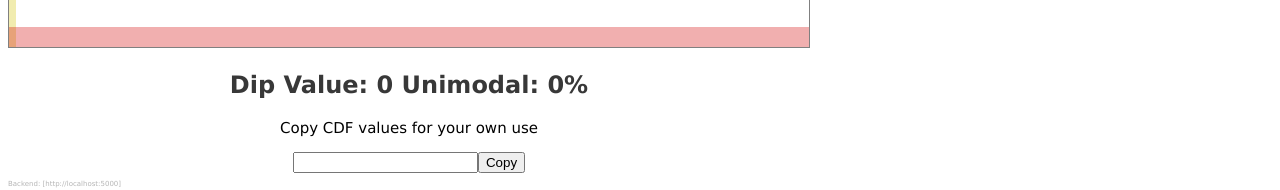
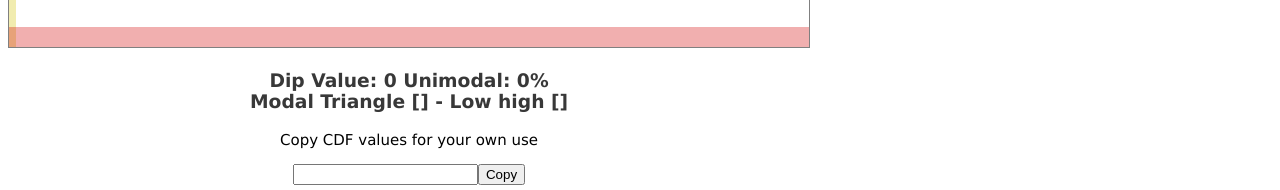
Before and after one commit to lor-enz/diptest-interactive, a Vue app in the folder frontend/: page / in a window 1280 px wide. Shown: the part 743-933 px from the top of the page. Built offline with nearby package versions, Linux system fonts and the light colour scheme.

Commit message:
👽️ Update API call

```diff
--- a/frontend/src/App.vue
+++ b/frontend/src/App.vue
@@ -20,7 +20,8 @@ export default {
   // and will be exposed on `this`.
   data() {
     return {
-      backurl: "the api url. Filled after mounting with VUE_APP_API_URL environment variable",
+      backurl:
+        "the api url. Filled after mounting with VUE_APP_API_URL environment variable",
       canvas: null,
       canvasLineInterval: 17,
       axis: {
@@ -42,7 +43,7 @@ export default {
       },
       chartSize: {
         width: 530,
-        height: 380
+        height: 380,
       },
 
       points: [], // pixelcoordinates of drawn line start/endpoints
@@ -69,6 +70,8 @@ export default {
       dip_left: 0,
       dip_right: 0,
       score: 0,
+      low_high: "[]",
+      modal_triangle: "[]",
     };
   },
 
@@ -175,15 +178,20 @@ export default {
       this.$refs.myinput.focus();
       document.execCommand("copy");
     },
-
     async requestDipValue() {
+      if (this.copyPasteData.length < 6) {
+        this.wrong();
+        return;
+      }
       const requestOptions = {
         method: "CALC",
         headers: { "Content-Type": "application/json" },
         body: JSON.stringify(this.copyPasteData),
       };
-      var req_url = `${this.backurl}/findsplit`
-      console.log(`fetching from: ${req_url} with method: ${requestOptions["method"]} `)
+      var req_url = `${this.backurl}/dipsplit`;
+      console.log(
+        `fetching from: ${req_url} with method: ${requestOptions["method"]} `
+      );
       fetch(req_url, requestOptions)
         .then((response) => {
           console.log("resolved", response);
@@ -191,19 +199,32 @@ export default {
         })
         .then((data) => {
           console.log(data);
-          this.dipResponse = Number(data["dip_everything"]).toFixed(3);
+          this.dipResponse = Number(data["dip"]).toFixed(3);
           this.howUnimodalInPercent = this.howUnimodalInPercent = Math.round(
             (1 - this.dipResponse * 4) * 100
           );
+          this.modal_triangle = data["modal_triangle"];
+          this.low_high = data["low_high"];
           this.split_index = data["split_index"];
           this.dip_left = Number(data["dip_left"]).toFixed(2);
           this.dip_right = Number(data["dip_right"]).toFixed(2);
+
           this.score = Number(data["score"]).toFixed(2);
           this.createChartData(); // Yes calling it a second time after drawing. On purpose.
         })
         .catch((err) => {
           console.error("error retrieving data", err);
         });
+    },
+    wrong() {
+          this.dipResponse = "err";
+          this.howUnimodalInPercent = "err";
+          this.modal_triangle = "err";
+          this.low_high = "err";
+          this.split_index = "err";
+          this.dip_left = "err";
+          this.dip_right = "err";
+          this.score = "err";
     },
   },
 
@@ -214,12 +235,14 @@ export default {
     this.canv = document.getElementById("myCanvas");
     this.canvas = this.canv.getContext("2d");
     this.clear();
-    console.log("----------------------------------MOUNTED-------------------------------------------")
-    this.backurl = (process.env.VUE_APP_API_URL).trim()
-    if (!this.backurl.startsWith('http')) {
-        this.backurl = `http://${this.backurl}`
+    console.log(
+      "----------------------------------MOUNTED-------------------------------------------"
+    );
+    this.backurl = process.env.VUE_APP_API_URL.trim();
+    if (!this.backurl.startsWith("http")) {
+      this.backurl = `http://${this.backurl}`;
     }
-    console.log(this.backurl)
+    console.log(this.backurl);
   },
 };
 </script>
@@ -229,14 +252,13 @@ export default {
     <h1>Diptest Tool</h1>
     <div class="row">
       <div class="column">
-
-
         <h2>How to</h2>
         <p>
-          Move your mouse cursor from the yellow start area on the leftof the canvas to the
-          right end of the canvas. <br />
+          Move your mouse cursor from the yellow start area on the leftof the
+          canvas to the right end of the canvas. <br />
           No need to click! <br />
-          Once the mourse cursor leaves the canvas the trail the mousecursor left, will be converted into data for the charts on the right.
+          Once the mourse cursor leaves the canvas the trail the mousecursor
+          left, will be converted into data for the charts on the right.
         </p>
         <h2>Canvas</h2>
         <canvas
@@ -249,10 +271,12 @@ export default {
         />
         <div class="row">
           <div class="column">
-            <h2>
-              Dip Value: {{ dipResponse }} Unimodal: {{ howUnimodalInPercent }}%
-            </h2>
-            <p id="centeredparagraph"> Copy CDF values for your own use</p>
+            <h3 class="centeredparagraph">
+              Dip Value: {{ dipResponse }} Unimodal: {{ howUnimodalInPercent }}% <br>
+              Modal Triangle {{ modal_triangle }} - Low high {{ low_high }}
+            </h3>
+
+              <p class="centeredparagraph">Copy CDF values for your own use</p>
               <input
                 v-on:focus="$event.target.select()"
                 ref="myinput"
@@ -262,7 +286,7 @@ export default {
               <button @click="copy">Copy</button>
           </div>
         </div>
-        <p id="footnote"> Backend: [{{ backurl }}] </p>
+        <p id="footnote">Backend: [{{ backurl }}]</p>
       </div>
       <div class="column">
         <Chart
@@ -282,9 +306,7 @@ export default {
           Split at: {{ split_index }}, dip_left: {{ dip_left }}, dip_right:
           {{ dip_right }}
         </h3>
-        <h3>
-          Score: {{this.score}}
-        </h3>
+        <h3>Score: {{ this.score }}</h3>
         <Chart
           :data="chartDataCumulative"
           :margin="margin"
@@ -304,7 +326,6 @@ export default {
 </template>
 
 <style scoped>
-
 h1 {
   font-family: verdana;
   color: #383838;
@@ -352,8 +373,7 @@ p {
   text-indent: 0px;
 }
 
-#centeredparagraph {
+.centeredparagraph {
   text-align: center;
 }
-
 </style>
```
Lines whose indentation alone changed are shown as unchanged.
